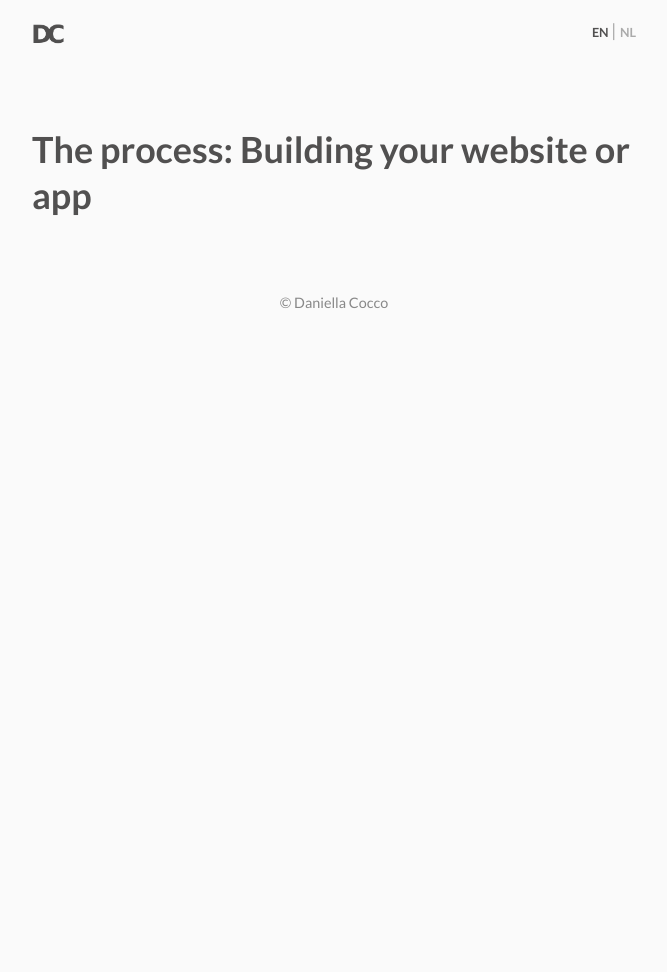
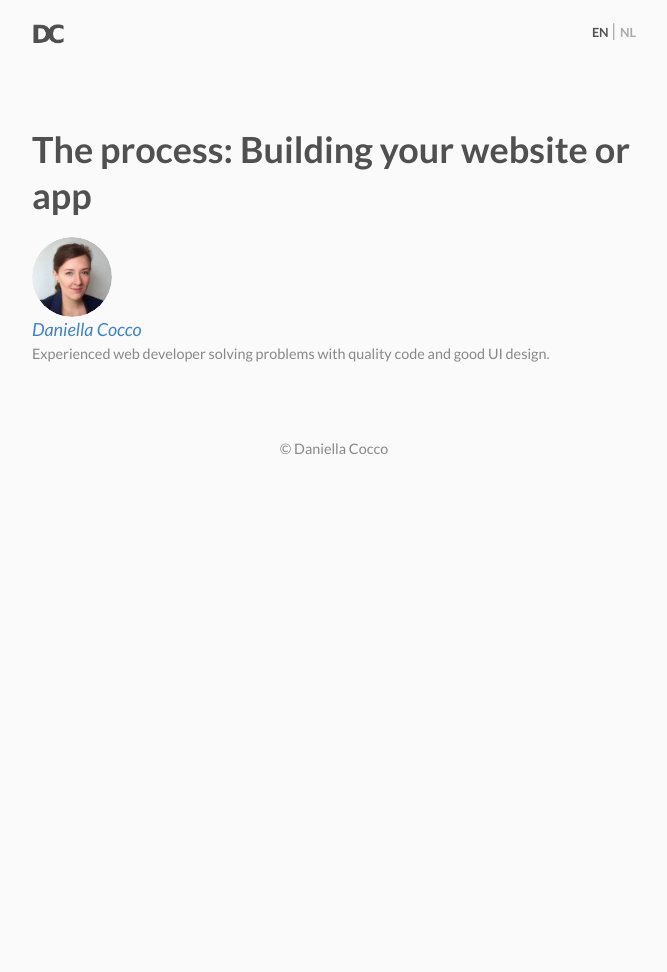
Before and after one commit to DaniellaCocco/daniellaco.de, a Jekyll site: the page built from _pages/en/process.md, in a window 1280 px wide. Shown: the whole page, without its empty margins (306-973 px from the left). Built offline with Jekyll 4.4.1, drawn with Linux system fonts in a browser that asks for light colours; nearby versions of some CDN libraries; after the commit the page ends 900 px from its top, so only the background shows below that.

Commit message:
Article layout wip

```diff
--- a/_layouts/article.html
+++ b/_layouts/article.html
@@ -2,10 +2,22 @@
 layout: default
 ---
 
-<article class="page">
-  <div class="ui centered padded grid">
-    <div class="sixteen wide mobile twelve wide tablet ten wide computer eight wide large screen seven wide widescreen column">
+<div class="ui centered padded grid">
+  <div class="sixteen wide mobile twelve wide tablet ten wide computer eight wide large screen seven wide widescreen column">
+    <article>
       {{ content|markdownify }}
-    </div>
+      <footer>
+        <a class="ui tiny circular image">
+          <img src="/images/profilepic.jpg">
+        </a>
+        <div class="content">
+          <address class="author">
+          <a class="header" rel="author" href="http://daniellacoc.co">Daniella Cocco</a></address>
+          <div class="description">
+            <p>Experienced web developer solving problems with quality code and good UI design.</p>
+          </div>
+        </div>
+      </footer>
+    </article>
   </div>
-</article>
+</div>
```
Also changed, not shown: 1 other file.
